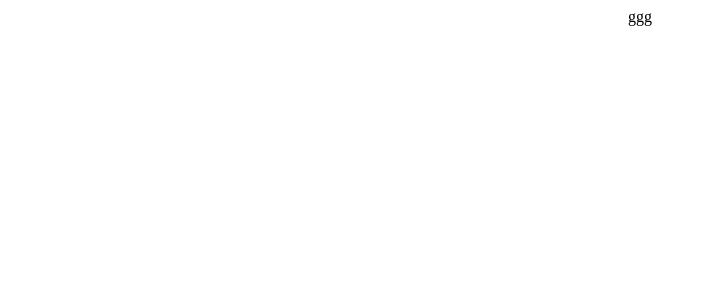
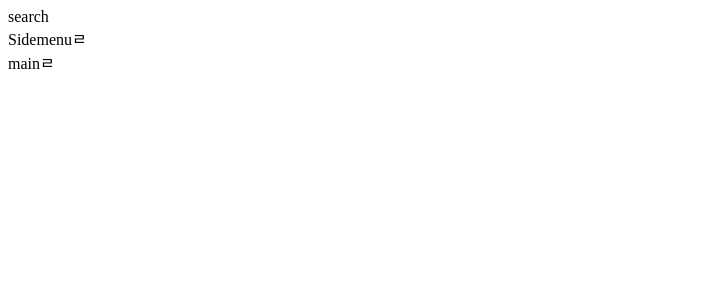
Before and after one commit to seokminkk/youtube, a React (Create React App) app: page / in a window 1280 px wide. Shown: the top 300 px of the page, without its empty margins (0-707 px from the left). Built offline with nearby package versions, Linux system fonts and the light colour scheme.

Commit message:
라우터설정

```diff
--- a/src/App.css
+++ /dev/null
@@ -1,38 +0,0 @@
-.App {
-  text-align: center;
-}
-
-.App-logo {
-  height: 40vmin;
-  pointer-events: none;
-}
-
-@media (prefers-reduced-motion: no-preference) {
-  .App-logo {
-    animation: App-logo-spin infinite 20s linear;
-  }
-}
-
-.App-header {
-  background-color: #282c34;
-  min-height: 100vh;
-  display: flex;
-  flex-direction: column;
-  align-items: center;
-  justify-content: center;
-  font-size: calc(10px + 2vmin);
-  color: white;
-}
-
-.App-link {
-  color: #61dafb;
-}
-
-@keyframes App-logo-spin {
-  from {
-    transform: rotate(0deg);
-  }
-  to {
-    transform: rotate(360deg);
-  }
-}
--- a/src/App.tsx
+++ b/src/App.tsx
@@ -1,11 +1,21 @@
-import React from 'react';
+import React from "react";
+import styled from "styled-components";
+import Search from "./components/Search";
+import Sidemenu from "./components/Sidemenu";
+// import Main from "./pages/Main/Main";
+import loadable from "@loadable/component";
+import { Route, Routes } from "react-router-dom";
 
-import './App.css';
+const Main = loadable(() => import("./pages/Main/Main"));
 
 function App() {
   return (
-    <div className="App">
-     ggg
+    <div>
+      <Search />
+      <Sidemenu />
+      <Routes>
+        <Route path="/" element={<Main />} />
+      </Routes>
     </div>
   );
 }
--- /dev/null
+++ b/src/components/Search.tsx
@@ -0,0 +1,7 @@
+import React from "react";
+
+const Search = () => {
+  return <div>search</div>;
+};
+
+export default Search;
--- /dev/null
+++ b/src/components/Sidemenu.tsx
@@ -0,0 +1,7 @@
+import React from "react";
+
+const Sidemenu = () => {
+  return <div>Sidemenuㄹ</div>;
+};
+
+export default Sidemenu;
--- /dev/null
+++ b/src/pages/Main/Main.tsx
@@ -0,0 +1,7 @@
+import React from "react";
+
+const Main = () => {
+  return <div>mainㄹ</div>;
+};
+
+export default Main;
--- /dev/null
+++ b/src/react-app-env.d.ts
@@ -0,0 +1 @@
+/// <reference types="react-scripts" />
--- a/tsconfig.json
+++ b/tsconfig.json
@@ -18,7 +18,7 @@
     "resolveJsonModule": true,
     "isolatedModules": true,
     "noEmit": true,
-    "jsx": "react-jsx"
+    "jsx": "preserve"
   },
   "include": [
     "src"
```
Also changed, not shown: package.json (+9 -1 lines), src/index.tsx (+7 -7 lines), 1 other file (tests, documents, lock files or other folders).
